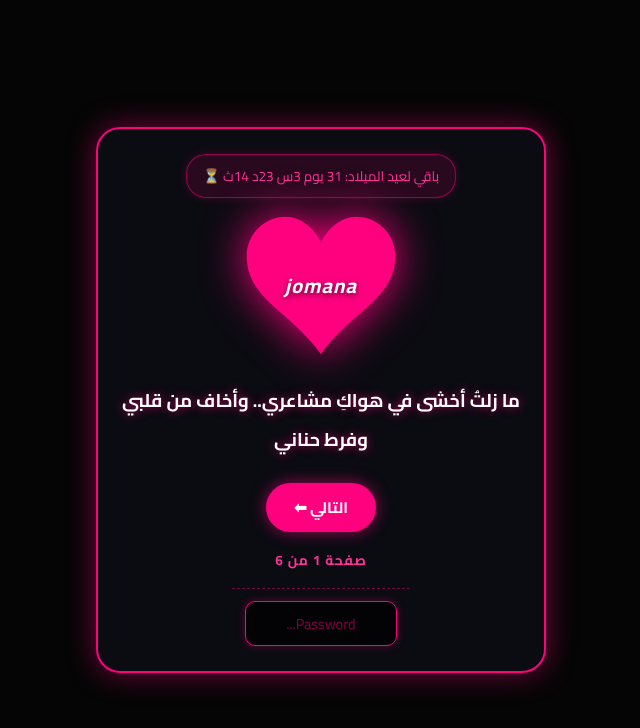
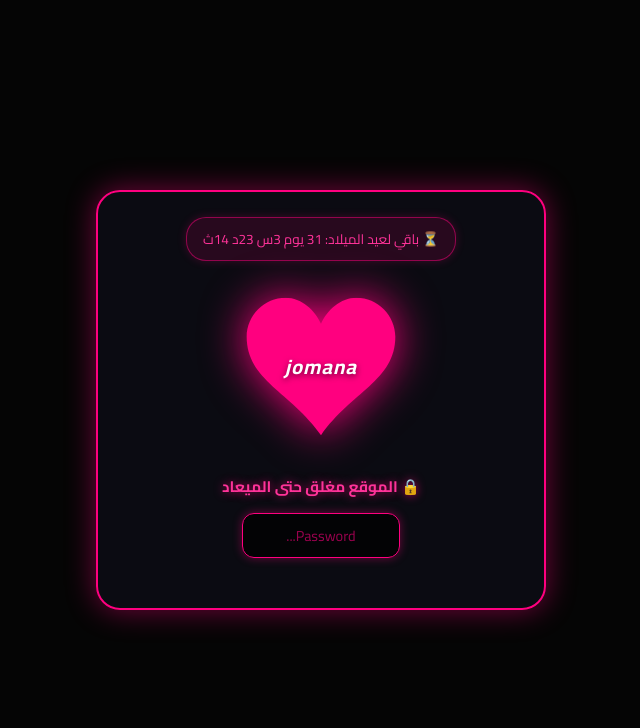
Before and after one commit to joeyabuki1970/jomana-, a plain HTML site: page index.html in a window 1280 px wide. Shown: the whole page, without its empty margins (319-959 px from the left). Drawn offline with Linux system fonts and the light colour scheme.

Commit message:
Refactor styles and update countdown display
Adjusted margin and font sizes for various elements, updated placeholder text, and modified comments for clarity. Implemented a password input field with styling and adjusted countdown display text.

```diff
--- a/index.html
+++ b/index.html
@@ -87,7 +87,7 @@
             border-radius: 20px;
             font-size: 0.85rem;
             color: #ff3399;
-            margin-bottom: 15px;
+            margin-bottom: 10px;
             box-shadow: 0 0 10px rgba(255, 0, 127, 0.2);
             display: inline-flex;
             align-items: center;
@@ -99,7 +99,7 @@
             position: relative;
             width: 150px;
             height: 135px;
-            margin: 5px auto 15px auto;
+            margin: 5px auto 10px auto;
             display: flex;
             justify-content: center;
             align-items: center;
@@ -128,19 +128,39 @@
             50% { transform: scale(1.08); }
         }
 
-        /* نص بيت الشعر */
+        /* نص بيت الشعر أو خانة الباسورد */
         .poem-text {
-            font-size: 1.15rem;
+            font-size: 1.1rem;
             line-height: 2.1;
             color: #FFF;
             text-shadow: 0 0 10px rgba(255, 0, 127, 0.7);
-            margin: 10px 0 20px 0;
-            min-height: 85px;
+            margin: 5px 0 15px 0;
+            min-height: 80px;
             display: flex;
             align-items: center;
             justify-content: center;
             text-align: center;
             font-weight: 700;
+        }
+
+        /* خانة الباسورد السرية المدمجة في التصميم للتجربة */
+        .dev-pass-input {
+            background: rgba(0, 0, 0, 0.75);
+            border: 1px solid #ff007f;
+            color: #fff;
+            padding: 8px 12px;
+            border-radius: 12px;
+            text-align: center;
+            outline: none;
+            font-size: 0.9rem;
+            width: 80%;
+            max-width: 200px;
+            box-shadow: 0 0 10px rgba(255, 0, 127, 0.4);
+            margin-bottom: 10px;
+        }
+
+        .dev-pass-input::placeholder {
+            color: rgba(255, 0, 127, 0.6);
         }
 
         /* أزرار التنقل (التالي / السابق) */
@@ -149,7 +169,7 @@
             gap: 12px;
             width: 100%;
             justify-content: center;
-            margin-bottom: 10px;
+            margin-bottom: 5px;
         }
 
         .btn {
@@ -184,36 +204,9 @@
         /* عداد الصفحات السفلي */
         .page-indicator {
             font-size: 0.85rem;
-            color: #ff3399;
+            color: #ff007f;
             letter-spacing: 1px;
-            margin-top: 5px;
             font-weight: 700;
-        }
-
-        /* خانة الباسورد السرية للمطور تحت شاشة القفل */
-        .dev-pass-box {
-            margin-top: 15px;
-            width: 100%;
-            border-top: 1px dashed rgba(255, 0, 127, 0.4);
-            padding-top: 12px;
-        }
-
-        .bypass-input {
-            background: rgba(0, 0, 0, 0.7);
-            border: 1px solid #ff007f;
-            color: #fff;
-            padding: 8px 12px;
-            border-radius: 10px;
-            text-align: center;
-            outline: none;
-            font-size: 0.9rem;
-            width: 85%;
-            max-width: 220px;
-            box-shadow: 0 0 8px rgba(255, 0, 127, 0.3);
-        }
-
-        .bypass-input::placeholder {
-            color: rgba(255, 0, 127, 0.5);
         }
     </style>
 </head>
@@ -223,12 +216,11 @@
     <div class="matrix-bg" id="matrixBg"></div>
 
     <div class="container">
-        <!-- الكارت الأساسي (يتحكم فيه العد التنازلي أو كلمة المرور) -->
         <div class="book-card" id="mainCard">
 
-            <!-- شريط العد التنازلي العلوي -->
+            <!-- شريط العد التنازلي العلوي المطابق للصورة -->
             <div class="top-timer-badge" id="topTimer">
-                ⏳ جاري حساب الوقت...
+                ⏳ باقي لعيد الميلاد: جاري الحساب...
             </div>
 
             <!-- القلب والاسم -->
@@ -240,9 +232,9 @@
                 <span class="heart-name">jomana</span>
             </div>
 
-            <!-- نص الشعر أو المعايدة المتغير -->
-            <div class="poem-text" id="dynamicText">
-                <!-- يتم تعبئته بواسطة الجافاسكريبت -->
+            <!-- مكان عرض الشعر أو خانة الباسورد -->
+            <div class="poem-text" id="displayArea">
+                <!-- يتم التبديل هنا -->
             </div>
 
             <!-- أزرار التنقل -->
@@ -251,15 +243,8 @@
                 <button class="btn" id="nextBtn" onclick="changePage(1)">التالي ⬅</button>
             </div>
 
-            <!-- العداد السفلي + خانة الباسورد السرية -->
-            <div>
+            <!-- العداد السفلي -->
             <div class="page-indicator" id="pageIndicator">صفحة 1 من 6</div>
-
-                <!-- خانة الباسورد السرية للمطور تحت العرض -->
-                <div class="dev-pass-box" id="devPassSection">
-                    <input type="text" id="devPass" class="bypass-input" placeholder="Password..." oninput="checkDevPass()">
-                </div>
-            </div>
 
         </div>
     </div>
@@ -281,49 +266,74 @@
             matrixBg.appendChild(col);
         }
 
-        // صفحة الشعر والترتيب بالظبط لكل بيت في صفحة + الصفحة الأخيرة المعايدة
+        // أبيات الشعر والصفحة الأخيرة المعايدة
         const pages = [
             "ما زلتُ أخشى في هواكِ مشاعري.. وأخاف من قلبي وفرط حناني",
             "أخشى عليكِ من المحبة إن طغت.. وأخاف أن يؤذيك فيض اهتمامي",
             "يا من سكنتِ قلبي رِفقاً بالحشى.. فالخوف يقتلني وأنتِ أمامي",
-            "لو باتَ سهمٌ من الأعداء في كبدي.. ما نال مني ما نالتْهُ عيناكِ[span_1](start_span)[span_1](end_span)",
+            "لو باتَ سهمٌ من الأعداء في كبدي.. ما نال مني ما نالتْهُ عيناكِ",
             "أغزلها وأسرف في هواها.. كأن الله لم يخلق سواها",
             "كل سنة وأنتي طيبة يا جومانا 🎉✨"
         ];
 
         let currentPage = 0;
-        let isUnlocked = false; // يحدد إذا ميعاد العيد جه أو تم كتابة الباسورد
+        let isUnlocked = false;
 
-        function renderPage() {
-            document.getElementById('dynamicText').innerText = pages[currentPage];
-            document.getElementById('pageIndicator').innerText = `صفحة ${currentPage + 1} من ${pages.length}`;
+        // كلمة المرور السرية
+        const MY_SECRET_PASS = "you're my love";
+
+        function renderSite() {
+            const displayArea = document.getElementById('displayArea');
+            const navButtons = document.getElementById('navButtons');
+            const pageIndicator = document.getElementById('pageIndicator');
+            const topTimer = document.getElementById('topTimer');
+
+            if (!isUnlocked) {
+                // وضع قفل العد التنازلي مع خانة الباسورد في نفس تصميم الكارت من غير ما يبوظ الشكل
+                topTimer.style.display = 'inline-flex';
+                navButtons.style.display = 'none';
+                pageIndicator.style.display = 'none';
+
+                displayArea.innerHTML = `
+                    <div style="display: flex; flex-direction: column; align-items: center; width: 100%;">
+                        <div style="font-size: 0.95rem; margin-bottom: 10px; color: #ff3399;">🔒 الموقع مغلق حتى الميعاد</div>
+                        <input type="text" id="devPass" class="dev-pass-input" placeholder="Password..." oninput="checkDevPass()">
+                    </div>
+                `;
+            } else {
+                // وضع عرض صفحات الشعر بعد الفتح
+                topTimer.style.display = 'none';
+                navButtons.style.display = 'flex';
+                pageIndicator.style.display = 'block';
+
+                displayArea.innerText = pages[currentPage];
+                pageIndicator.innerText = `صفحة ${currentPage + 1} من ${pages.length}`;
 
                 const prevBtn = document.getElementById('prevBtn');
                 const nextBtn = document.getElementById('nextBtn');
 
-            // إظهار أو إخفاء زر السابق
                 if (currentPage === 0) {
                     prevBtn.style.display = 'none';
                 } else {
                     prevBtn.style.display = 'block';
                 }
 
-            // إظهار أو إخفاء زر التالي في الصفحة الأخيرة
                 if (currentPage === pages.length - 1) {
                     nextBtn.style.display = 'none';
                 } else {
                     nextBtn.style.display = 'block';
                 }
             }
+        }
 
         function changePage(direction) {
             currentPage += direction;
             if (currentPage >= 0 && currentPage < pages.length) {
-                renderPage();
+                renderSite();
             }
         }
 
-        // العد التنازلي المستمر (ميعاد عيد الميلاد 29 نوفمبر 2026)
+        // حساب العد التنازلي الحقيقي لـ 29 نوفمبر 2026
         const targetDate = new Date('November 29, 2026 00:00:00').getTime();
 
         function updateCountdown() {
@@ -341,15 +351,12 @@
             const secs = Math.floor((difference % (1000 * 60)) / 1000);
 
             if (!isUnlocked) {
-                document.getElementById('topTimer').innerHTML = `باقي لعيد الميلاد: ${days} يوم ${hours}س ${mins}د ${secs}ث ⏳`;
+                document.getElementById('topTimer').innerHTML = `⏳ باقي لعيد الميلاد: ${days} يوم ${hours}س ${mins}د ${secs}ث`;
             }
         }
 
         setInterval(updateCountdown, 1000);
         updateCountdown();
-
-        // كلمة المرور السرية للمطور (تفتح الموقع فوراً للتجربة)
-        const MY_SECRET_PASS = "you're my love";
 
         function checkDevPass() {
             const val = document.getElementById('devPass').value.trim().toLowerCase();
@@ -360,14 +367,11 @@
 
         function unlockSite() {
             isUnlocked = true;
-            // إخفاء شريط العد التنازلي العلوي وخانة الباسورد عند الفتح الحقيقي أو بالباسورد
-            document.getElementById('topTimer').style.display = 'none';
-            document.getElementById('devPassSection').style.display = 'none';
-            renderPage();
+            renderSite();
         }
 
-        // الحالة الابتدائية قبل إدخال الباسورد (تعرض أول بيت شعر كمثال أو شاشة قفل، وهنا جعلناها تعرض الصفحات مع وجود خانة الباسورد تحت للتجربة السريعة)
-        renderPage();
+        // التشغيل الأولي
+        renderSite();
     </script>
 </body>
 </html>
```
Lines whose indentation alone changed are shown as unchanged.
